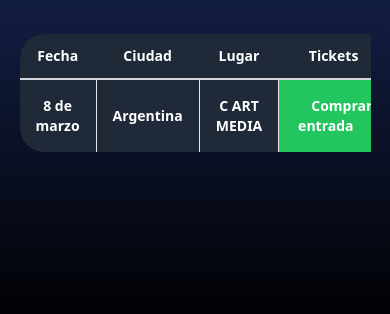
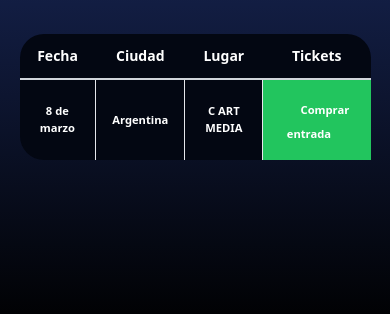
Before and after one commit to JRWebDesigner/AJSeventos, an Astro site: page /TouringDates in a window 390 px wide. Shown: the part 154-468 px from the top of the page. Built offline with nearby package versions, Linux system fonts and the light colour scheme; Astro itself is replaced by a stand-in of ours.

Commit message:
updates touring dates

```diff
--- a/src/isla/UpcomingDates.jsx
+++ b/src/isla/UpcomingDates.jsx
@@ -1,8 +1,8 @@
 export function UpcomingDates() {
     return(
-        <div className="bg-gray-950 w-[90%] md:w-[40%] min-h-24 rounded-3xl m-auto mt-10 flex justify-center items-center">
+        <div className="bg-gray-950 w-[90%] md:w-[40%] min-h-24 rounded-3xl m-auto mt-10">
 <div className="overflow-x-auto">
-  <table className="rounded-3xl min-w-full bg-gray-800">
+  <table className="rounded-3xl min-w-full">
     <thead className="font-bold">
       <tr>
         <th className="py-3 px-4 border-b-2 border-gray-300 text-sm font-semibold text-center">Fecha</th>
@@ -13,11 +13,11 @@ export function UpcomingDates() {
     </thead>
     <tbody>
       <tr className="border-t font-bold">
-        <td className="py-4 px-4 border-r text-center text-sm">8 de marzo</td>
-        <td className="py-4 px-4 border-r text-center text-sm">Argentina</td>
-        <td className="py-4 px-4 border-r text-center text-sm">C ART MEDIA</td>
-        <td className="py-4 px-4 text-center bg-green-500 hover:bg-green-700 text-sm">
-          <a className=" py-2 px-4 rounded-3xl text-white" href="https://www.passline.com/eventos/magic-men-325883" target="_blank" rel="noopener noreferrer">Comprar entrada</a>
+        <td className="py-4 px-4 border-r text-center md:text-sm text-[0.7rem]">8 de marzo</td>
+        <td className="py-4 px-4 border-r text-center md:text-sm text-[0.7rem]">Argentina</td>
+        <td className="py-4 px-4 border-r text-center md:text-sm text-[0.7rem]">C ART MEDIA</td>
+        <td className="py-4 px-4 text-center bg-green-500 hover:bg-green-700 ">
+          <a className=" py-2 px-4 rounded-3xl h-full w-full text-white md:text-sm text-[0.7rem]" href="https://www.passline.com/eventos/magic-men-325883" target="_blank" rel="noopener noreferrer">Comprar entrada</a>
         </td>
       </tr>
     </tbody>
```
